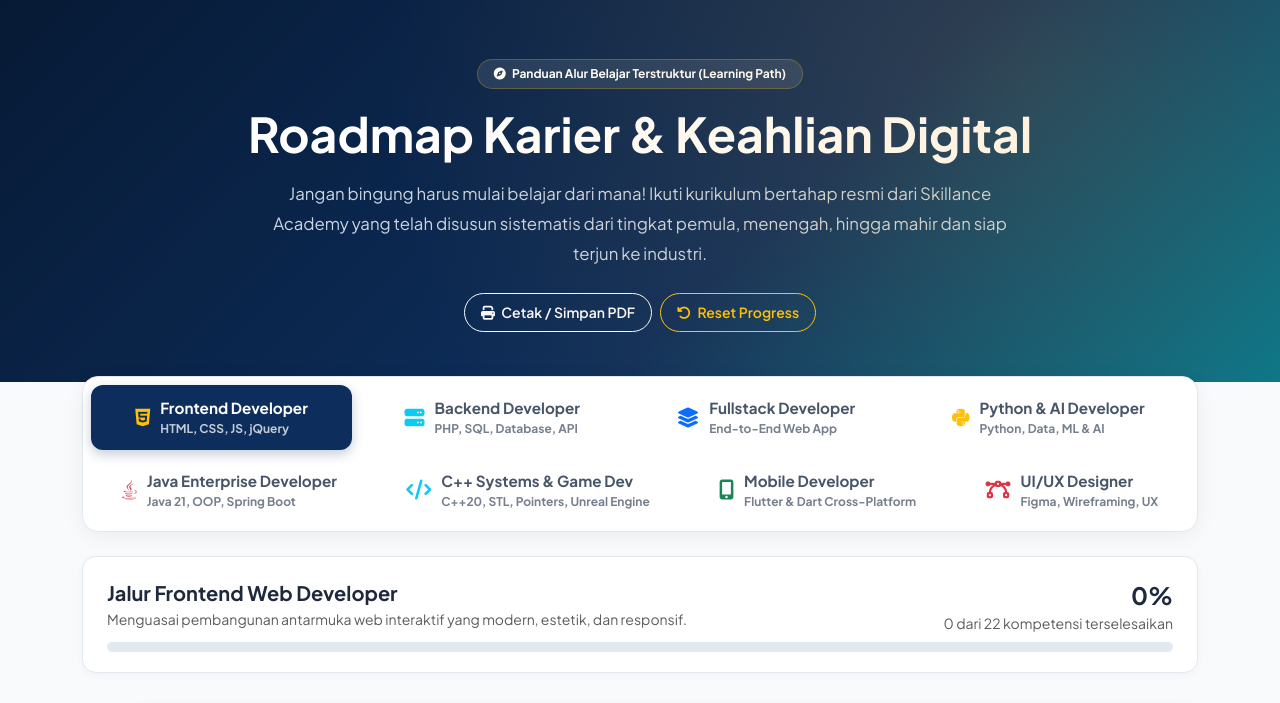
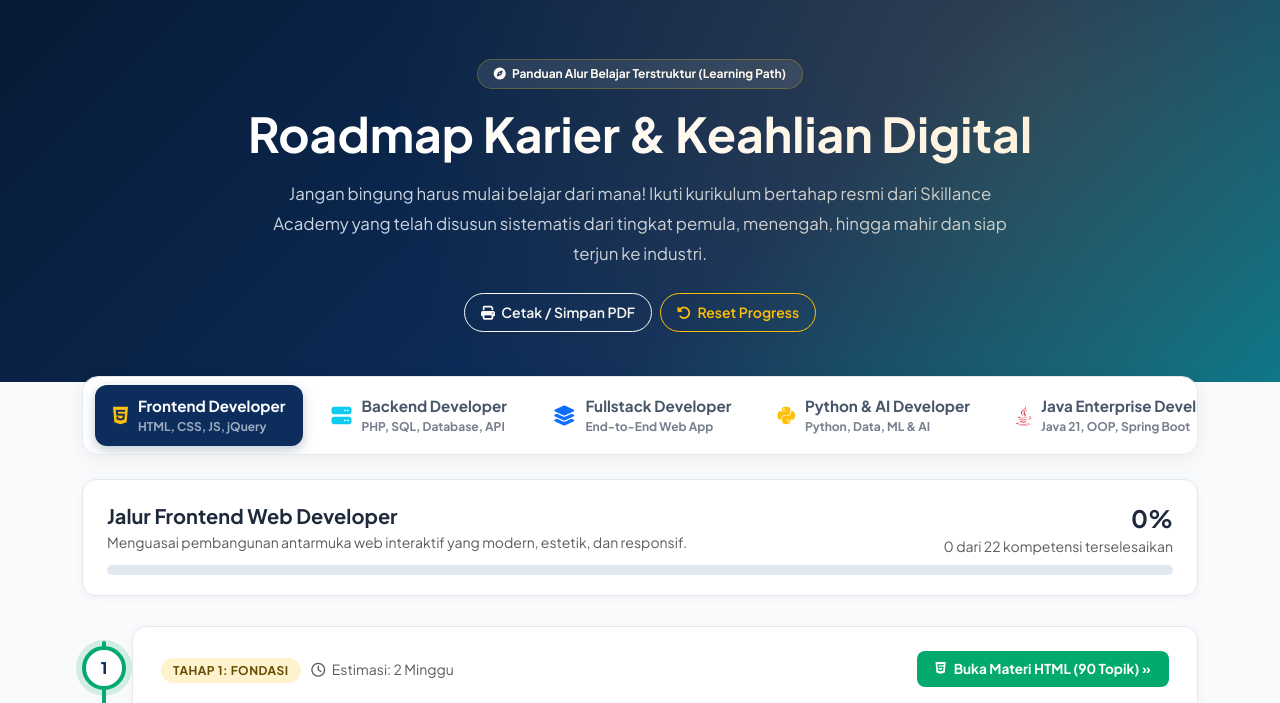
Before and after one commit to anca1905/skillance-app, a PHP site: page /send/academy/roadmap.php in a window 1280 px wide. Shown: the part 162-865 px from the top of the page. Run offline with PHP 8.4, Linux system fonts and the light colour scheme; some libraries are stand-ins or nearby versions.

Commit message:
Jalur Roadmap dibuat satu baris horizontal murni (flex-nowrap dengan scroll halus & dukungan scroll wheel mouse di desktop)

```diff
--- a/academy/roadmap.php
+++ b/academy/roadmap.php
@@ -112,31 +112,54 @@ if (!in_array($activePath, $validPaths)) {
             pointer-events: none;
         }
 
-        /* Path Switcher Tabs */
+        /* Path Switcher Tabs (Always Single Row with Horizontal Scroll) */
         .path-nav-container {
             background: #ffffff;
             border-radius: 16px;
-            padding: 8px;
+            padding: 8px 12px;
             box-shadow: 0 4px 20px rgba(0,0,0,0.06);
             border: 1px solid #e2e8f0;
             margin-top: -30px;
             position: relative;
             z-index: 10;
-        }
+            display: flex !important;
+            flex-wrap: nowrap !important;
+            overflow-x: auto !important;
+            -webkit-overflow-scrolling: touch;
+            scrollbar-width: thin;
+            scrollbar-color: #cbd5e1 transparent;
+            gap: 10px !important;
+        }
+        .path-nav-container::-webkit-scrollbar {
+            height: 6px;
+        }
+        .path-nav-container::-webkit-scrollbar-track {
+            background: transparent;
+        }
+        .path-nav-container::-webkit-scrollbar-thumb {
+            background: #cbd5e1;
+            border-radius: 6px;
+        }
+        .path-nav-container::-webkit-scrollbar-thumb:hover {
+            background: #94a3b8;
+        }
+
         .path-tab-btn {
             border: none;
             background: transparent;
-            padding: 12px 20px;
+            padding: 10px 18px;
             border-radius: 12px;
             font-weight: 700;
-            font-size: 0.92rem;
+            font-size: 0.9rem;
             color: #475569;
             transition: all 0.2s ease;
             display: flex;
             align-items: center;
             gap: 10px;
-            flex-grow: 1;
+            flex: 0 0 auto !important;
+            white-space: nowrap;
             justify-content: center;
+            cursor: pointer;
         }
         .path-tab-btn:hover {
             color: var(--navy);
@@ -149,6 +172,9 @@ if (!in_array($activePath, $validPaths)) {
         }
         .path-tab-btn.active .path-icon {
             color: var(--gold);
+        }
+        .path-tab-btn.active small {
+            color: #cbd5e1 !important;
         }
 
         /* Progress Card */
@@ -521,7 +547,7 @@ if (!in_array($activePath, $validPaths)) {
     <main class="container py-4">
 
         <!-- PATH SWITCHER TABS -->
-        <div class="path-nav-container d-flex flex-wrap gap-2 mb-4">
+        <div class="path-nav-container d-flex flex-nowrap gap-2 mb-4">
             <button class="path-tab-btn <?= ($activePath === 'frontend') ? 'active' : '' ?>" onclick="switchPath('frontend')">
                 <i class="fa-brands fa-html5 fs-5 path-icon text-warning"></i>
                 <div class="text-start">
@@ -2224,9 +2250,26 @@ if (!in_array($activePath, $validPaths)) {
             }
         }
 
-        // Initial progress calculation on page load
+        // Horizontal mouse wheel scrolling for path-nav-container on desktop
+        const pathNav = document.querySelector('.path-nav-container');
+        if (pathNav) {
+            pathNav.addEventListener('wheel', (e) => {
+                if (e.deltaY !== 0) {
+                    e.preventDefault();
+                    pathNav.scrollLeft += e.deltaY;
+                }
+            }, { passive: false });
+        }
+
+        // Initial progress calculation on page load & center active tab
         document.addEventListener('DOMContentLoaded', () => {
             updatePathProgress();
+            const activeTab = document.querySelector('.path-tab-btn.active');
+            if (activeTab && pathNav) {
+                try {
+                    activeTab.scrollIntoView({ behavior: 'instant', inline: 'center', block: 'nearest' });
+                } catch(e) {}
+            }
         });
     </script>
 </body>
```
